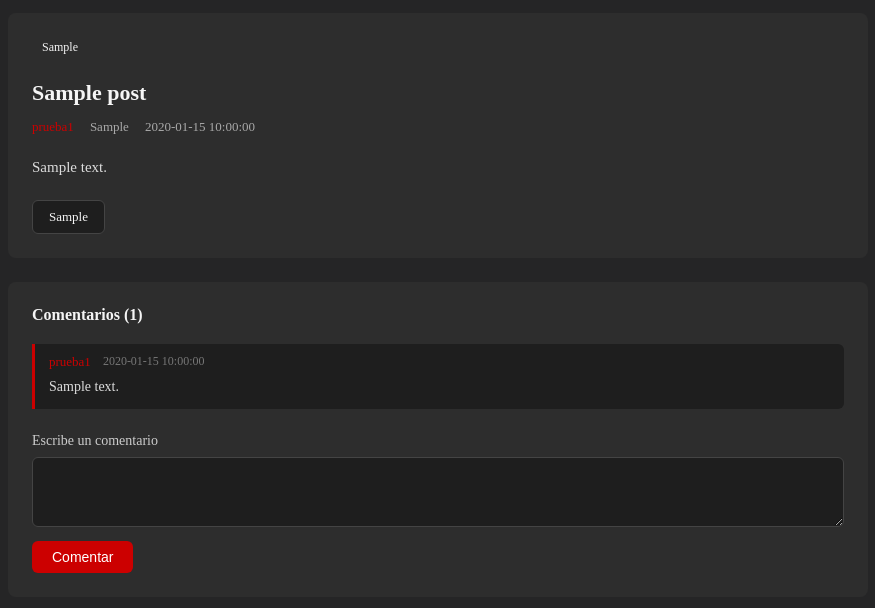
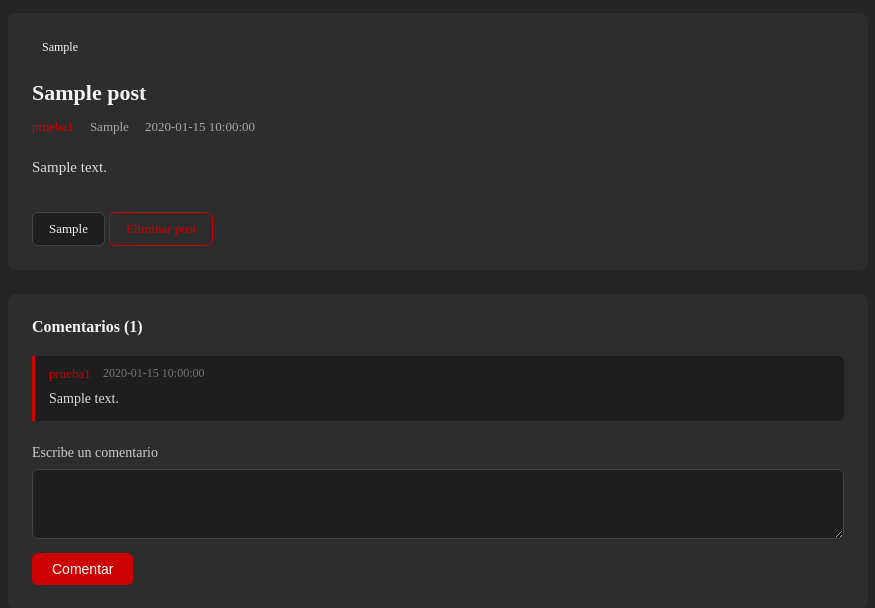
Before and after one commit to nachostylescoc/redcom, a Flask app: page /post/1 in a window 1280 px wide. Shown: the part 157-765 px from the top of the page, without its empty margins (202-1077 px from the left). Before the commit the page ends 730 px from the top, so only its background shows below. Run offline with Flask 3, Linux system fonts and the light colour scheme; a user stored in the database is signed in; data comes from the database, SQL or seed files in the repository; both versions use the stored data as it was after the commit; tables that the repository leaves empty hold one stand-in row (values such as "Sample post").

Commit message:
función de borrar post agregada. cambios en app redcom.db style post

```diff
--- a/app.py
+++ b/app.py
@@ -169,5 +169,24 @@ def perfil(id):
     conn.close()
     return render_template('perfil.html', usuario=usuario, posts=posts)
 
+@app.route('/eliminar/<int:id>')
+def eliminar(id):
+    if 'usuario_id' not in session:
+        return redirect(url_for('login'))
+
+    conn = conectar()
+    post = conn.execute('SELECT * FROM posts WHERE id = ?', (id,)).fetchone()
+
+    if post['usuario_id'] != session['usuario_id']:
+        conn.close()
+        return redirect(url_for('index'))
+
+    conn.execute('DELETE FROM comentarios WHERE post_id = ?', (id,))
+    conn.execute('DELETE FROM posts WHERE id = ?', (id,))
+    conn.commit()
+    conn.close()
+
+    return redirect(url_for('index'))
+
 if __name__ =='__main__':
     app.run(debug=True, host='0.0.0.0', port=5000)
--- a/static/style.css
+++ b/static/style.css
@@ -421,3 +421,20 @@ nav {
     color: #cc0000;
     font-weight: 500;
 }
+
+.btn-eliminar {
+    display: inline-block;
+    margin-top: 12px;
+    padding: 8px 16px;
+    background-color: transparent;
+    border: 1px solid #cc0000;
+    border-radius: 6px;
+    color: #cc0000;
+    text-decoration: none;
+    font-size: 13px;
+}
+
+.btn-eliminar:hover {
+    background-color: #cc0000;
+    color: white;
+}
--- a/templates/post.html
+++ b/templates/post.html
@@ -47,6 +47,12 @@
                         {{ post.archivo }}
                 </a>
             {% endif %}
+            {% if session['usuario_id'] == post.usuario_id %}
+                <a href="/eliminar/{{ post.id }}" class="btn-eliminar"
+                    onclick="return confirm('¿Seguro que quieres eliminar este post?')">
+                    Eliminar post
+                </a>
+            {% endif %}
         </div>
 
         <div class="comentarios-box">
```
Also changed, not shown: redcom.db.
